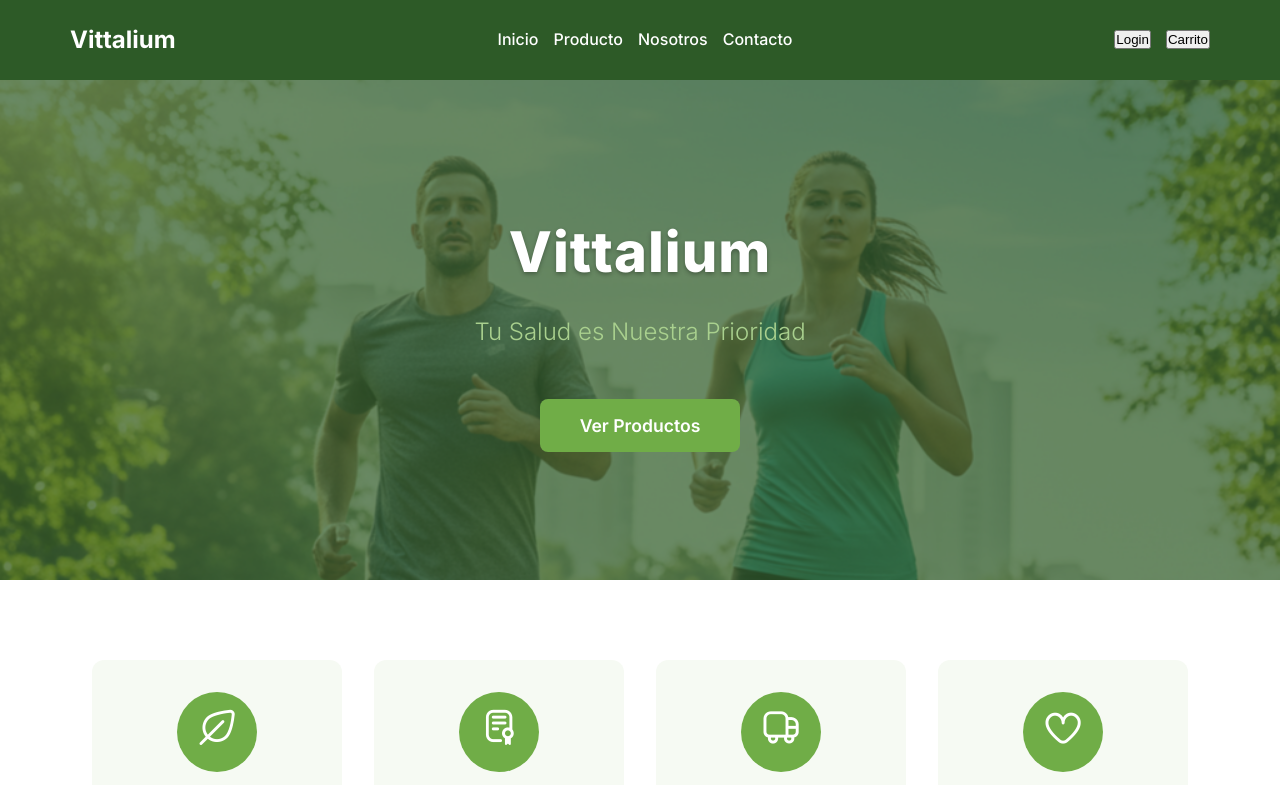
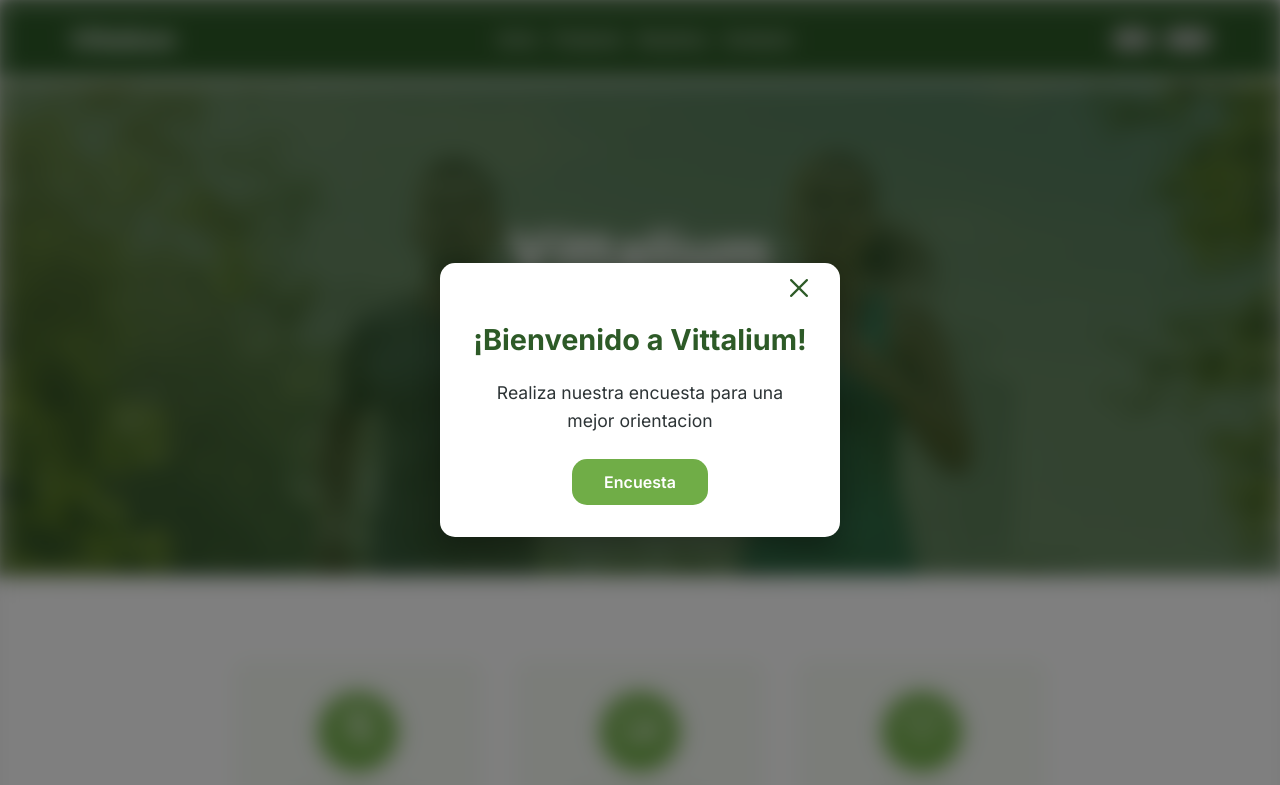
Before and after one commit to DanielPlata25/Vitalium, a plain HTML site: page index.html in a window 1280 px wide. Shown: the top 785 px of the page. Drawn offline with nearby package versions, Linux system fonts and the light colour scheme.

Commit message:
implementacion cuadro flotante

```diff
--- a/css/index.css
+++ b/css/index.css
@@ -1,4 +1,5 @@
 @import url('https://cdn-uicons.flaticon.com/3.0.0/uicons-regular-rounded/css/uicons-regular-rounded.css');
+@import url('https://cdn-uicons.flaticon.com/3.0.0/uicons-bold-rounded/css/uicons-bold-rounded.css');
 
 /* Variables CSS */
 :root {
@@ -25,6 +26,87 @@
     font-family: var(--font-global);
     color: var(--textcolor);
     line-height: 1.6;
+}
+
+.survey-overlay {
+    display: none;
+    position: fixed;
+    top: 0;
+    left: 0;
+    width: 100%;
+    height: 100%;
+    background-color: rgba(0, 0, 0, 0.5);
+    backdrop-filter: blur(8px);
+    -webkit-backdrop-filter: blur(8px);
+    z-index: 10000;
+    justify-content: center;
+    align-items: center;
+    flex-direction: column;
+}
+
+.survey-overlay.show {
+    display: flex;
+}
+
+.survey-content {
+    background-color: white;
+    padding: 1rem 2rem 2rem 2rem;
+    border-radius: 15px;
+    max-width: 400px;
+    width: 90%;
+    animation: aparecer 0.3s ease;
+    text-align: center;
+    box-shadow: 0 10px 30px rgba(0, 0, 0, 0.3);
+}
+
+.survey-content h2 {
+    color: var(--dark-green);
+    margin-bottom: 1rem;
+    font-size: 1.8rem;
+}
+
+.survey-content p {
+    color: var(--textcolor);
+    margin-bottom: 1.5rem;
+    font-size: 1.1rem;
+}
+
+.survey-content button {
+    background-color: var(--primary-green);
+    color: white;
+    font-size: 1rem;
+    font-weight: 600;
+    font-family: var(--font-global);
+
+    border-radius: 15px;
+    border: none;
+
+    padding: 0.8rem 2rem;
+
+    cursor: pointer;
+    transition: all 0.3s ease;
+
+}
+
+.survey-content button a {
+    text-decoration: none;
+    color: white;
+
+}
+
+.survey-btnClose {
+    display: flex;
+    justify-content: end;
+
+    padding-bottom: 1rem;
+}
+
+.survey-btnClose button {
+    font-size: 18px;
+    border: none;
+    background: transparent;
+    color: var(--dark-green);
+    padding: 0;
 }
 
 .title {
@@ -397,3 +479,26 @@
         max-width: 300px;
     }
 }
+
+@keyframes aparecer {
+    from {
+        opacity: 0;
+        transform: translateY(-20px);
+    }
+
+    to {
+        opacity: 1;
+        transform: translateY(0);
+    }
+}
+
+
+body.modal-abierto {
+    overflow: hidden;
+}
+
+body.modal-abierto>*:not(.survey-overlay) {
+    filter: blur(8px);
+    transition: filter 0.3s ease;
+    pointer-events: none;
+}
--- a/index.html
+++ b/index.html
@@ -21,6 +21,17 @@
 
   <!--! Main -->
 
+  <section class="survey-overlay" id="surveyOverlay">
+    <div class="survey-content">
+      <div class="survey-btnClose">
+        <button id="btnClose"><i class="fi fi-br-cross"></i></button>
+      </div>
+      <h2>¡Bienvenido a Vittalium!</h2>
+      <p>Realiza nuestra encuesta para una mejor orientacion</p>
+      <button><a href="./nosotros.html">Encuesta</a></button>
+    </div>
+  </section>
+
 
   <section class="title">
     <div class="title-content">
@@ -31,11 +42,6 @@
   </section>
 
   <section class="info">
-    <div class="info-card">
-      <div class="info-icon"><i class="fi fi-rr-leaf"></i></div>
-      <h4>100% Natural</h4>
-      <p>Ingredientes naturales de la más alta calidad</p>
-    </div>
     <div class="info-card">
       <div class="info-icon"><i class="fi fi-rr-diploma"></i></div>
       <h4>Certificado</h4>
@@ -103,6 +109,7 @@
   <!-- Script para cargar componentes -->
   <script src="./js/components.js"></script>
   <script src="./js/navbar.js"></script>
+  <script src="./js/encuesta.js"></script>
 </body>
 
 </html>
--- /dev/null
+++ b/js/encuesta.js
@@ -0,0 +1,22 @@
+// js/modal.js
+document.addEventListener("DOMContentLoaded", function () {
+    const overlay = document.getElementById("surveyOverlay");
+    const btnClose = document.getElementById("btnClose");
+
+    setTimeout(function () {
+        overlay.classList.add("show");
+        document.body.classList.add("modal-abierto");
+    }, 1000);
+
+    btnClose.addEventListener("click", function () {
+        overlay.classList.remove("show");
+        document.body.classList.remove("modal-abierto");
+    });
+
+    overlay.addEventListener("click", function (event) {
+        if (event.target === overlay) {
+            overlay.classList.remove("show");
+            document.body.classList.remove("modal-abierto");
+        }
+    });
+});
```
